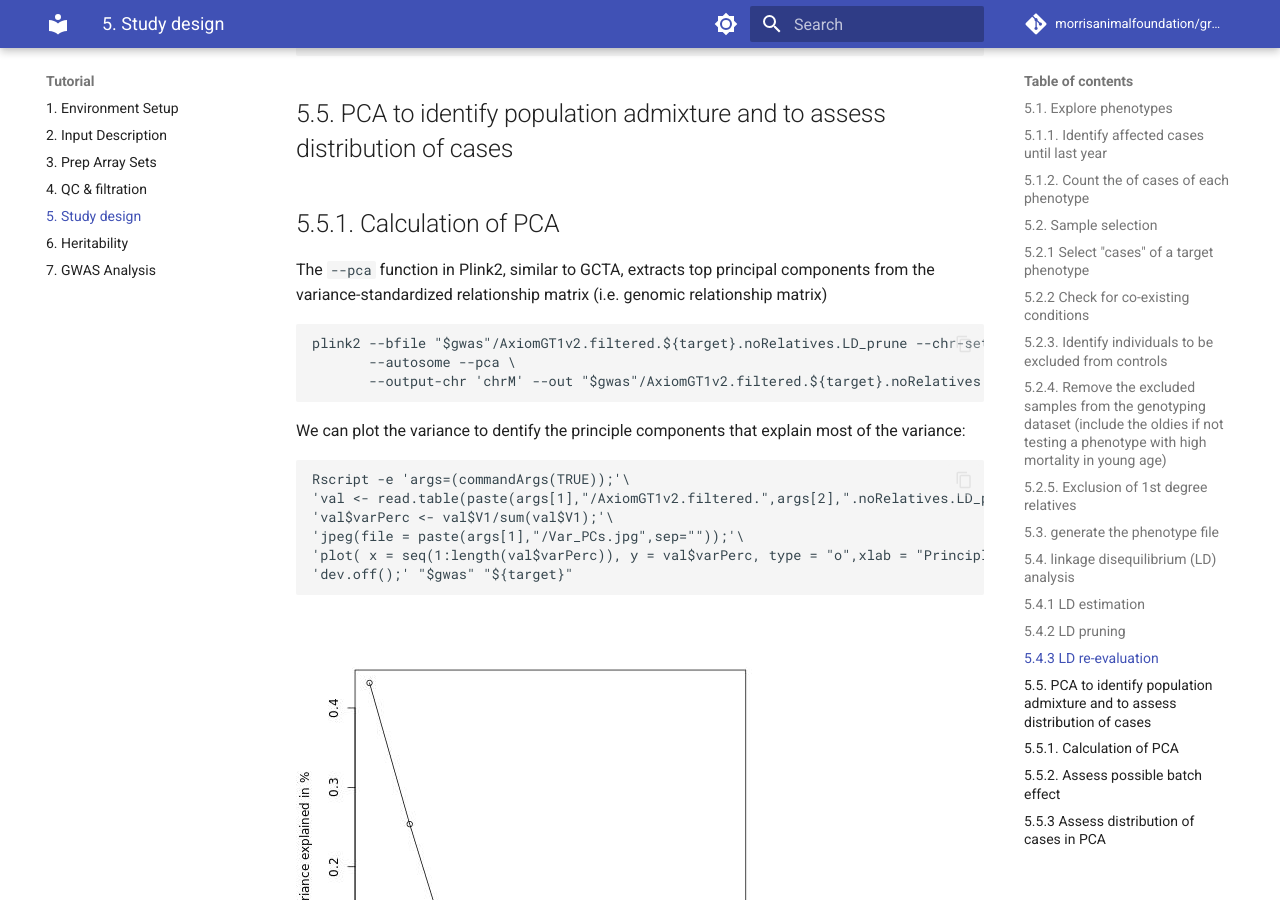
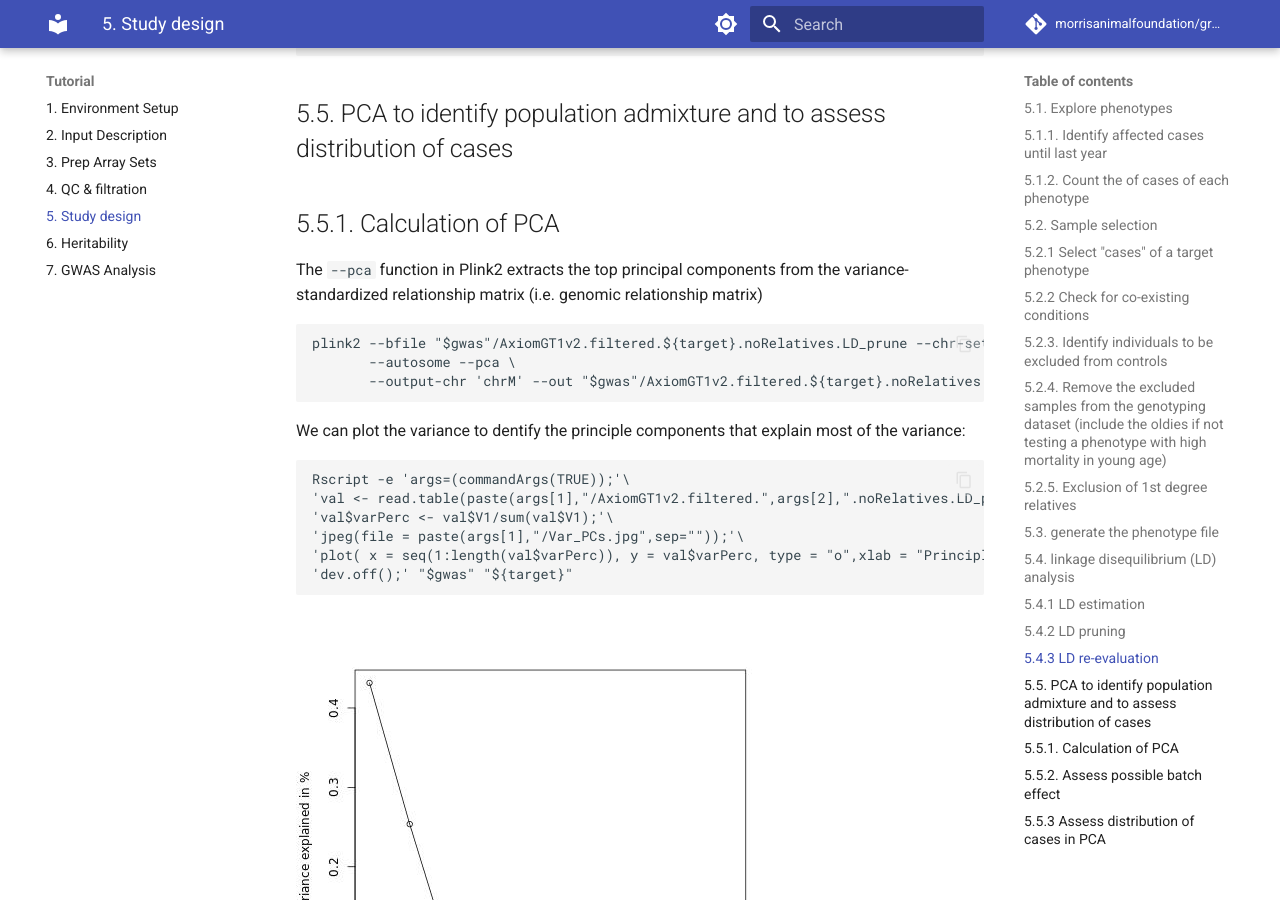
Before and after one commit to morrisanimalfoundation/grGWAS, an MkDocs documentation site: the page built from docs/5.pheno.md, in a window 1280 px wide and 900 px high, scrolled down 4443 px. Built offline with MkDocs 1.6.1 and Material for MkDocs 9.7.7, drawn with Linux system fonts in a browser that asks for light colours; comment, search, counter and statistics services are not loaded; some of the changed text lies outside the part shown.

Commit message:
fix typos in 5.pheno.md

````diff
--- a/docs/5.pheno.md
+++ b/docs/5.pheno.md
@@ -104,7 +104,7 @@
 ## 5.4.1 LD estimation
 
 *    --r2 reports squared inter-variant allele count correlations
-*    --ld-window-r2    variant pairs with r2 values < 0.2 are filtered out by default. This option us used to adjust this threshold.
+*    --ld-window-r2   The variant pairs with r2 values < 0.2 are filtered out by default. This option is used to adjust this threshold.
 
 ```
 plink --bfile "$gwas"/AxiomGT1v2.filtered.${target}.noRelatives --chr-set 38 no-xy --allow-extra-chr \
@@ -175,7 +175,7 @@
 ## 5.5. PCA to identify population admixture and to assess distribution of cases
 
 ## 5.5.1. Calculation of PCA
-The `--pca` function in Plink2, similar to GCTA, extracts top principal components from the variance-standardized relationship matrix (i.e. genomic relationship matrix)
+The `--pca` function in Plink2 extracts the top principal components from the variance-standardized relationship matrix (i.e. genomic relationship matrix)
 
 ```
 plink2 --bfile "$gwas"/AxiomGT1v2.filtered.${target}.noRelatives.LD_prune --chr-set 38 no-xy --allow-extra-chr \
````
